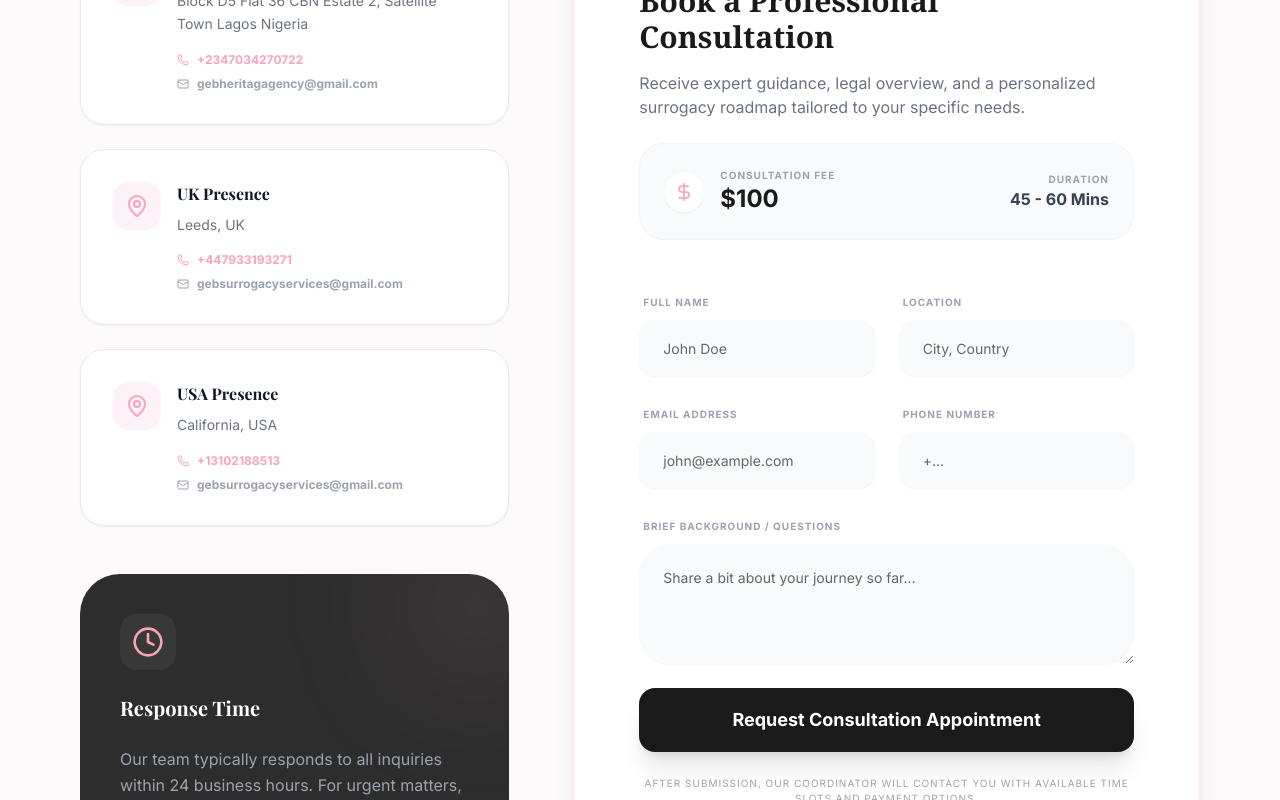
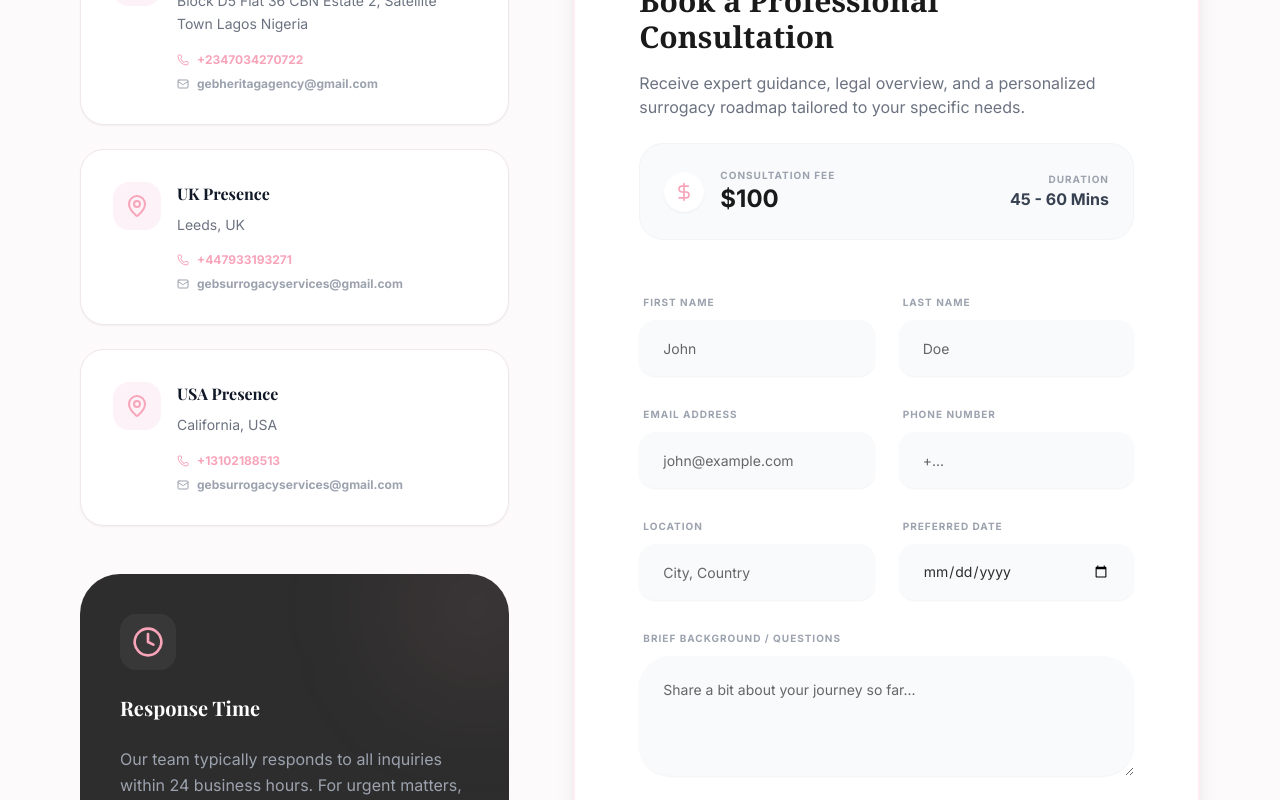
Before and after one commit to Modiamomndstar/gebsurrogacy, a React (Vite) app: page /contact in a window 1280 px wide. Shown: the part 880-1680 px from the top of the page. Built offline with nearby package versions, Linux system fonts and the light colour scheme; no server answers.

Commit message:
feat: update consultation form fields and contact email

```diff
--- a/src/pages/Contact.tsx
+++ b/src/pages/Contact.tsx
@@ -57,9 +57,9 @@ export default function Contact() {
       const endpoint = isConsultation ? '/api/consultations' : '/api/contact'
       const payload = isConsultation ? {
         ...data,
-        first_name: (data.fullName as string).split(' ')[0],
-        last_name: (data.fullName as string).split(' ').slice(1).join(' ') || 'User',
-        preferred_date: new Date().toISOString()
+        first_name: data.firstName,
+        last_name: data.lastName,
+        preferred_date: data.preferredDate || new Date().toISOString()
       } : {
         name: data.fullName,
         email: data.email,
@@ -141,13 +141,13 @@ export default function Contact() {
       <div className="py-12 bg-white/50 border-b border-[#f0e7ec]">
         <div className="container mx-auto px-4 max-w-6xl">
            <div className="grid grid-cols-1 md:grid-cols-3 gap-8">
-              <a href={`mailto:${siteSettings.contact_email || 'info@gebsurrogacy.com'}`} className="flex items-center gap-4 p-6 bg-white rounded-3xl border border-[#f0e7ec] hover:border-[#f8a4b9] transition-all group">
+              <a href={`mailto:${siteSettings.contact_email || 'gebsurrogacyservices@gmail.com'}`} className="flex items-center gap-4 p-6 bg-white rounded-3xl border border-[#f0e7ec] hover:border-[#f8a4b9] transition-all group">
                  <div className="w-12 h-12 rounded-2xl bg-blue-50 flex items-center justify-center group-hover:bg-blue-100 transition-colors">
                     <Mail className="w-6 h-6 text-blue-500" />
                  </div>
                  <div>
                     <p className="text-[10px] font-bold text-gray-400 uppercase tracking-widest">Email Us</p>
-                    <p className="font-bold text-gray-900 truncate">{siteSettings.contact_email || 'info@gebsurrogacy.com'}</p>
+                    <p className="font-bold text-gray-900 truncate">{siteSettings.contact_email || 'gebsurrogacyservices@gmail.com'}</p>
                  </div>
               </a>
               <a href={`https://wa.me/${siteSettings.whatsapp_number || '2347034270722'}`} target="_blank" className="flex items-center gap-4 p-6 bg-white rounded-3xl border border-[#f0e7ec] hover:border-[#25d366] transition-all group">
@@ -257,12 +257,12 @@ export default function Contact() {
                 <form id="consultation-form" onSubmit={handleSubmit} className="space-y-6">
                    <div className="grid sm:grid-cols-2 gap-6">
                     <div className="space-y-2">
-                      <label className="text-[10px] font-bold text-gray-400 uppercase tracking-widest ml-1">Full Name</label>
-                      <Input name="fullName" placeholder="John Doe" required className="bg-gray-50 border-none rounded-2xl h-14 px-6 focus:ring-2 focus:ring-[#f8a4b9]/20" />
+                      <label className="text-[10px] font-bold text-gray-400 uppercase tracking-widest ml-1">First Name</label>
+                      <Input name="firstName" placeholder="John" required className="bg-gray-50 border-none rounded-2xl h-14 px-6 focus:ring-2 focus:ring-[#f8a4b9]/20" />
                     </div>
                     <div className="space-y-2">
-                      <label className="text-[10px] font-bold text-gray-400 uppercase tracking-widest ml-1">Location</label>
-                      <Input name="location" placeholder="City, Country" required className="bg-gray-50 border-none rounded-2xl h-14 px-6 focus:ring-2 focus:ring-[#f8a4b9]/20" />
+                      <label className="text-[10px] font-bold text-gray-400 uppercase tracking-widest ml-1">Last Name</label>
+                      <Input name="lastName" placeholder="Doe" required className="bg-gray-50 border-none rounded-2xl h-14 px-6 focus:ring-2 focus:ring-[#f8a4b9]/20" />
                     </div>
                   </div>
                   <div className="grid sm:grid-cols-2 gap-6">
@@ -273,6 +273,16 @@ export default function Contact() {
                     <div className="space-y-2">
                       <label className="text-[10px] font-bold text-gray-400 uppercase tracking-widest ml-1">Phone Number</label>
                       <Input name="phone" type="tel" placeholder="+..." required className="bg-gray-50 border-none rounded-2xl h-14 px-6 focus:ring-2 focus:ring-[#f8a4b9]/20" />
+                    </div>
+                  </div>
+                  <div className="grid sm:grid-cols-2 gap-6">
+                    <div className="space-y-2">
+                      <label className="text-[10px] font-bold text-gray-400 uppercase tracking-widest ml-1">Location</label>
+                      <Input name="location" placeholder="City, Country" required className="bg-gray-50 border-none rounded-2xl h-14 px-6 focus:ring-2 focus:ring-[#f8a4b9]/20" />
+                    </div>
+                    <div className="space-y-2">
+                      <label className="text-[10px] font-bold text-gray-400 uppercase tracking-widest ml-1">Preferred Date</label>
+                      <Input name="preferredDate" type="date" required className="bg-gray-50 border-none rounded-2xl h-14 px-6 focus:ring-2 focus:ring-[#f8a4b9]/20" />
                     </div>
                   </div>
                   <div className="space-y-2">
```
